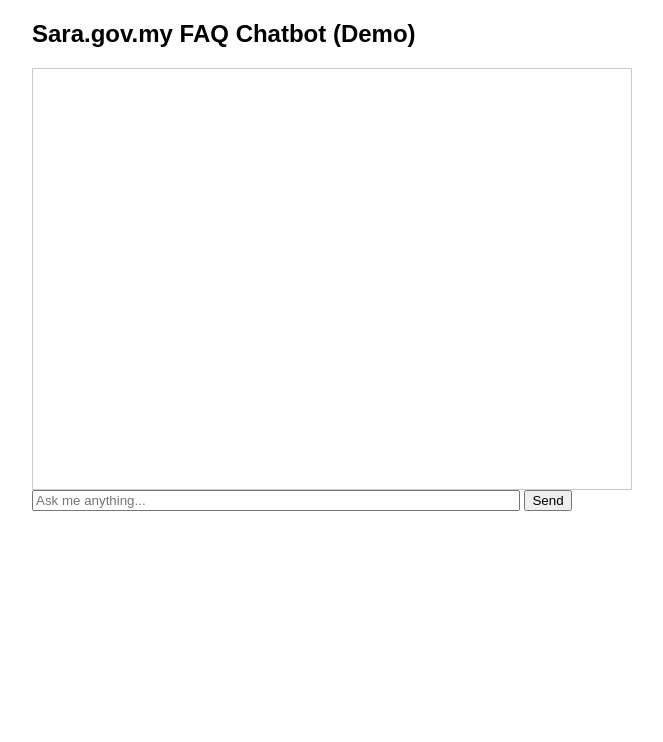
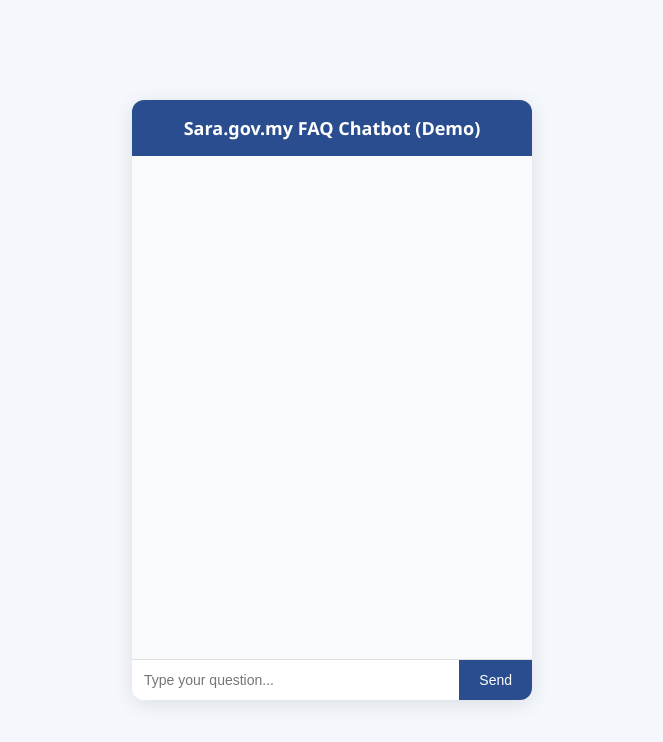
Before and after one commit to amiruafiq/demo-mykasih-chatbot, a plain HTML site: page index.html in a window 1280 px wide. Shown: the whole page, without its empty margins (308-971 px from the left). Drawn offline with Linux system fonts and the light colour scheme.

Commit message:
update apigateway

```diff
--- a/index.html
+++ b/index.html
@@ -1,38 +1,163 @@
 <!DOCTYPE html>
-<html>
+<html lang="en">
 <head>
-  <title>Sara FAQ Demo</title>
+  <meta charset="UTF-8">
+  <title>Sara.gov.my FAQ Chatbot (Demo)</title>
   <style>
-    body { font-family: Arial; max-width: 600px; margin: 20px auto; }
-    #chat { border: 1px solid #ccc; padding: 10px; height: 400px; overflow-y: scroll; }
-    .msg { margin: 8px 0; }
-    .user { font-weight: bold; }
-    .bot { color: green; }
+    /* ---- General Layout ---- */
+    body {
+      font-family: "Segoe UI", Tahoma, sans-serif;
+      background: #f4f7fb;
+      margin: 0;
+      padding: 0;
+      display: flex;
+      justify-content: center;
+      align-items: center;
+      height: 100vh;
+    }
+    .chat-container {
+      width: 400px;
+      height: 600px;
+      background: #fff;
+      border-radius: 12px;
+      box-shadow: 0 4px 20px rgba(0,0,0,0.1);
+      display: flex;
+      flex-direction: column;
+      overflow: hidden;
+    }
+
+    /* ---- Header ---- */
+    .chat-header {
+      background: #2a4d8f;
+      color: #fff;
+      padding: 16px;
+      font-size: 18px;
+      font-weight: bold;
+      text-align: center;
+    }
+
+    /* ---- Messages ---- */
+    .chat-box {
+      flex: 1;
+      padding: 16px;
+      overflow-y: auto;
+      background: #f9fafc;
+    }
+    .message {
+      margin: 12px 0;
+      max-width: 80%;
+      padding: 10px 14px;
+      border-radius: 8px;
+      line-height: 1.4;
+      word-wrap: break-word;
+    }
+    .user {
+      align-self: flex-end;
+      background: #2a4d8f;
+      color: #fff;
+      border-bottom-right-radius: 2px;
+    }
+    .bot {
+      align-self: flex-start;
+      background: #e5e9f0;
+      color: #333;
+      border-bottom-left-radius: 2px;
+    }
+    .citation {
+      font-size: 12px;
+      color: #666;
+      margin-top: 4px;
+    }
+
+    /* ---- Input Area ---- */
+    .chat-input {
+      display: flex;
+      border-top: 1px solid #ddd;
+    }
+    .chat-input input {
+      flex: 1;
+      padding: 12px;
+      border: none;
+      outline: none;
+      font-size: 14px;
+    }
+    .chat-input button {
+      background: #2a4d8f;
+      border: none;
+      color: #fff;
+      padding: 0 20px;
+      cursor: pointer;
+      font-size: 14px;
+      transition: background 0.2s;
+    }
+    .chat-input button:hover {
+      background: #1d3570;
+    }
   </style>
 </head>
 <body>
-  <h2>Sara.gov.my FAQ Chatbot (Demo)</h2>
-  <div id="chat"></div>
-  <input type="text" id="question" placeholder="Ask me anything..." style="width:80%">
-  <button onclick="ask()">Send</button>
+  <div class="chat-container">
+    <div class="chat-header">Sara.gov.my FAQ Chatbot (Demo)</div>
+    <div id="chatBox" class="chat-box"></div>
+    <div class="chat-input">
+      <input id="userInput" type="text" placeholder="Type your question...">
+      <button onclick="sendMessage()">Send</button>
+    </div>
+  </div>
 
   <script>
-    async function ask() {
-      const q = document.getElementById("question").value;
-      document.getElementById("chat").innerHTML += `<div class='msg user'>You: ${q}</div>`;
+    const API_URL = "https://hnfdv6u4lr3phgoayvj2jxkoa40vrpwf.lambda-url.us-east-1.on.aws/"; // replace with your deployed API endpoint
 
-      const res = await fetch("YOUR_API_GATEWAY_URL", {
-        method: "POST",
-        headers: { "Content-Type": "application/json" },
-        body: JSON.stringify({ question: q })
-      });
-      const data = await res.json();
-      const answer = data.answer;
+    function appendMessage(text, sender, citations = []) {
+      const chatBox = document.getElementById("chatBox");
+      const msg = document.createElement("div");
+      msg.classList.add("message", sender);
+      msg.innerHTML = text;
 
-      document.getElementById("chat").innerHTML += `<div class='msg bot'>Bot: ${answer}</div>`;
-      document.getElementById("chat").scrollTop = document.getElementById("chat").scrollHeight;
-      document.getElementById("question").value = "";
+      if (citations.length > 0) {
+        const citeDiv = document.createElement("div");
+        citeDiv.className = "citation";
+        citeDiv.innerHTML = "Sources: " + citations.map(c => c.title || c.uri).join(", ");
+        msg.appendChild(citeDiv);
+      }
+
+      chatBox.appendChild(msg);
+      chatBox.scrollTop = chatBox.scrollHeight;
     }
+
+    async function sendMessage() {
+      const input = document.getElementById("userInput");
+      const text = input.value.trim();
+      if (!text) return;
+
+      appendMessage(text, "user");
+      input.value = "";
+
+      appendMessage("Typing...", "bot"); // temporary loading state
+      const chatBox = document.getElementById("chatBox");
+
+      try {
+        const res = await fetch(API_URL, {
+          method: "POST",
+          headers: { "Content-Type": "application/json" },
+          body: JSON.stringify({ message: text, model: "claude" }) // default to Claude
+        });
+        const data = await res.json();
+
+        // remove "Typing..."
+        chatBox.removeChild(chatBox.lastChild);
+
+        appendMessage(data.answer || "Sorry, I couldn't find an answer.", "bot", data.citations || []);
+      } catch (err) {
+        chatBox.removeChild(chatBox.lastChild);
+        appendMessage("⚠️ Error: " + err.message, "bot");
+      }
+    }
+
+    // Allow Enter key to send
+    document.getElementById("userInput").addEventListener("keypress", function (e) {
+      if (e.key === "Enter") sendMessage();
+    });
   </script>
 </body>
 </html>
```
